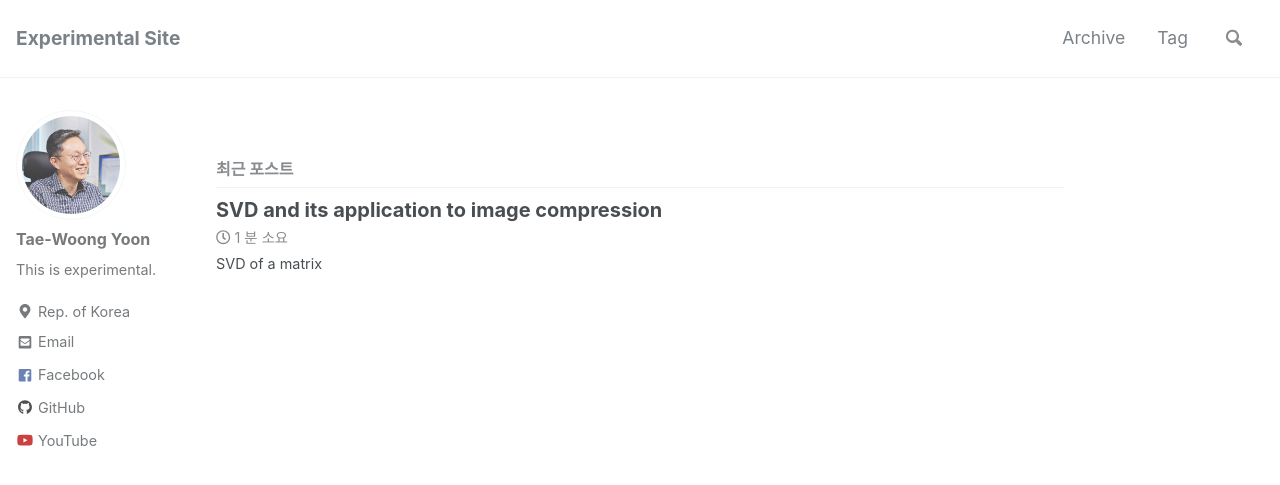
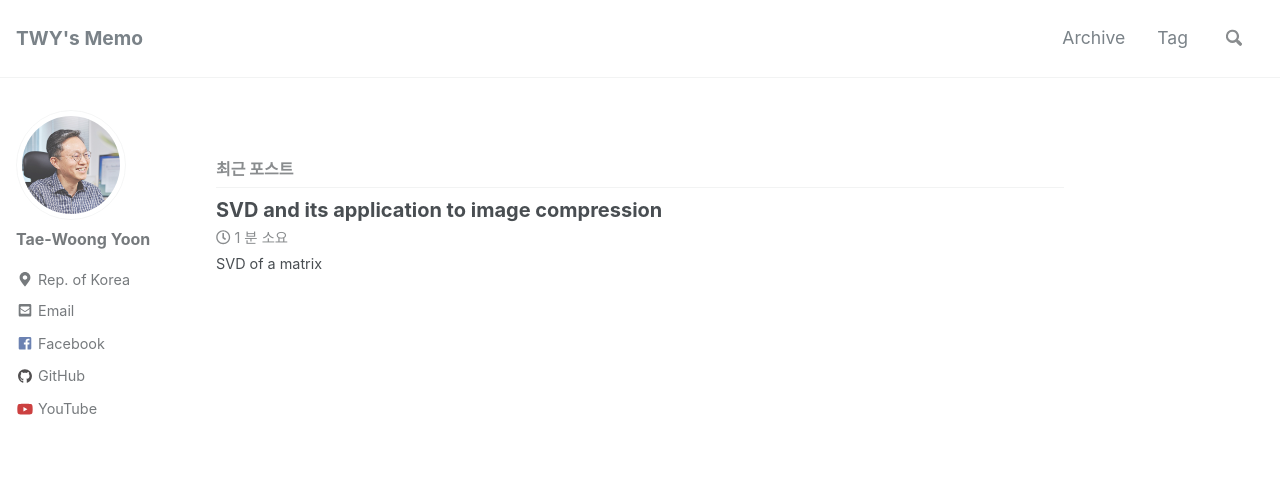
Before and after one commit to twy80/mkkim85.github.io, a Jekyll site: the page built from index.html, in a window 1280 px wide and 900 px high. Shown: the top 485 px of the window. Built offline with Jekyll 4.4.1, drawn with Linux system fonts in a browser that asks for light colours; nearby versions of some CDN libraries; the list of posts is cut into pages by our own code.

Commit message:
Update _config.yml

```diff
--- a/_config.yml
+++ b/_config.yml
@@ -16,7 +16,7 @@ minimal_mistakes_skin    : "default" # "air", "aqua", "contrast", "dark", "dirt"
 
 # Site Settings
 locale                   : "ko"
-title                    : "Experimental Site"
+title                    : "TWY's Memo"
 title_separator          : "-"
 name                     : "Tae-Woong Yoon"
 description              : "Miscellaneous stories."
@@ -102,7 +102,7 @@ analytics:
 author:
   name             : "Tae-Woong Yoon"
   avatar           : "/assets/images/bio-photo.jpg" #"/assets/images/bio-photo.jpg" # path of avatar image, e.g. "/assets/images/bio-photo.jpg"
-  bio              : "This is experimental."
+  bio              : ""
   location         : "Rep. of Korea"
   email            : yoon.tw@gmail.com
   uri              :
```
